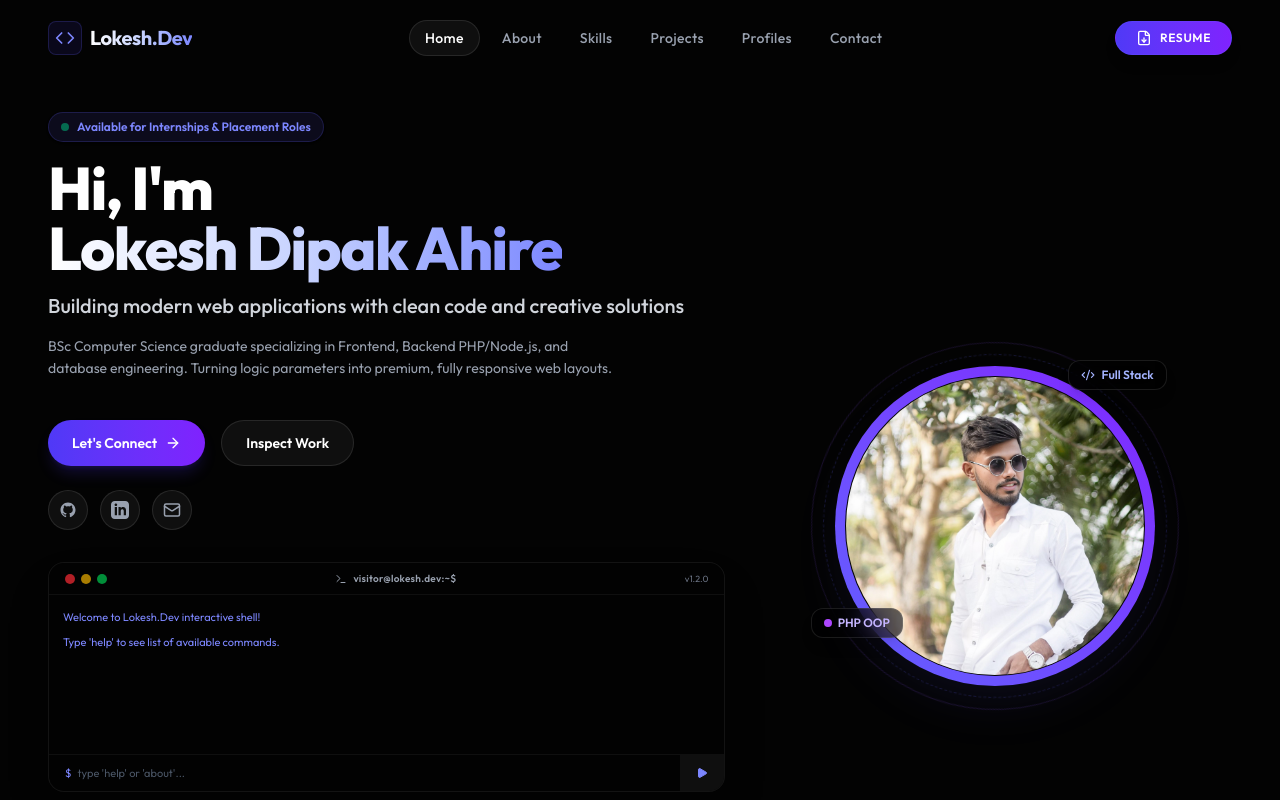
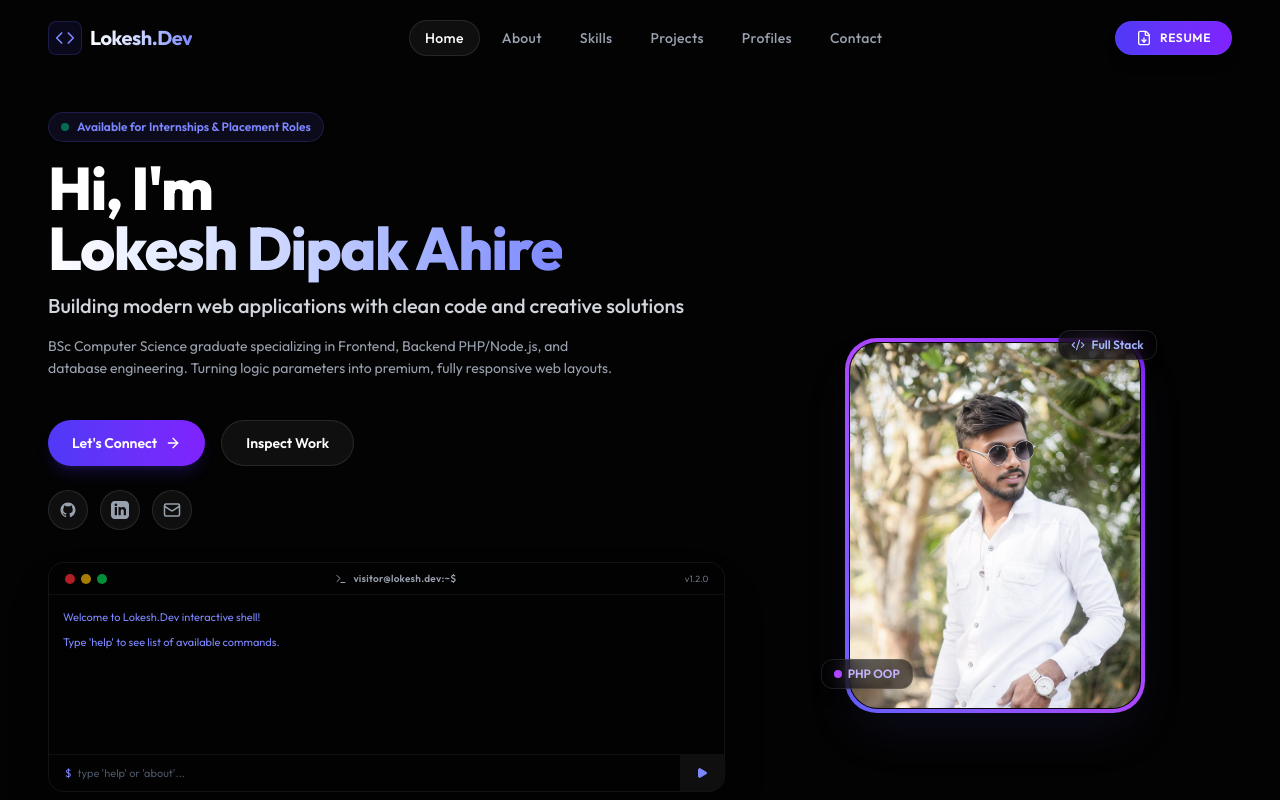
Before and after one commit to luckyyy08/Personal-Portfolio, a Next.js app: page / in a window 1280 px wide. Shown: the top 800 px of the page. Built offline with nearby package versions, Linux system fonts and the light colour scheme.

Commit message:
style: Change profile picture layout to Apple squircle format for better alignment and quality

```diff
--- a/src/components/Hero.tsx
+++ b/src/components/Hero.tsx
@@ -292,30 +292,30 @@ export default function Hero() {
           {/* Profile Right Container - Centered and Large */}
           <div className="lg:col-span-5 flex flex-col items-center justify-center">
 
-            {/* Sci-Fi Orbiting Photo Frame holding profile pic */}
-            <div className="relative mx-auto select-none mt-10 lg:mt-0">
-              <div className="relative w-[260px] h-[260px] sm:w-[320px] sm:h-[320px] rounded-full p-2.5 bg-gradient-to-tr from-indigo-500 to-violet-600 shadow-2xl shadow-indigo-500/10 flex items-center justify-center">
-                <div className="relative w-full h-full rounded-full overflow-hidden border border-black/30 bg-[#07070a]">
+            {/* Sci-Fi Squircle Frame holding profile pic */}
+            <div className="relative mx-auto select-none mt-10 lg:mt-0 max-w-[260px] sm:max-w-[300px] w-full group">
+              {/* Soft Backlight glow */}
+              <div className="absolute -inset-4 bg-indigo-500/15 blur-xl rounded-[2.5rem] -z-10 group-hover:bg-indigo-500/25 transition-all duration-300 animate-pulse-glow" />
+
+              {/* Main Outer Border container */}
+              <div className="relative w-full aspect-[4/5] rounded-[2rem] p-1 bg-gradient-to-tr from-indigo-500 via-purple-500 to-violet-600 shadow-2xl shadow-indigo-500/10 flex items-center justify-center overflow-hidden">
+                <div className="relative w-full h-full rounded-[1.8rem] overflow-hidden border border-black/30 bg-[#07070a]">
                   <Image
                     src="/assets/image/Pic.jpg"
                     alt="Lokesh Dipak Ahire"
                     fill
-                    className="object-cover object-top scale-105"
+                    className="object-cover object-top scale-102 group-hover:scale-105 transition-transform duration-500"
                     priority
                   />
                 </div>
-
-                {/* Animated Rotating Concentric Sci-fi Rings */}
-                <div className="absolute -inset-3 border border-indigo-500/20 border-dashed rounded-full animate-orbit-clockwise pointer-events-none" />
-                <div className="absolute -inset-6 border border-violet-500/15 rounded-full animate-orbit-counter pointer-events-none" />
               </div>
 
               {/* Floating Skill Indicators */}
-              <div className="absolute -top-1.5 -right-3 px-3 py-1.5 rounded-xl bg-black/60 border border-white/10 backdrop-blur-md flex items-center gap-1.5 text-xs text-indigo-300 font-semibold shadow-lg">
+              <div className="absolute -top-2 -right-3 px-3 py-1.5 rounded-xl bg-black/60 border border-white/10 backdrop-blur-md flex items-center gap-1.5 text-xs text-indigo-300 font-semibold shadow-lg">
                 <Code2 className="w-3.5 h-3.5" />
                 Full Stack
               </div>
-              <div className="absolute bottom-12 -left-6 px-3 py-1.5 rounded-xl bg-black/60 border border-white/10 backdrop-blur-md flex items-center gap-1.5 text-xs text-violet-300 font-semibold shadow-lg">
+              <div className="absolute bottom-6 -left-6 px-3 py-1.5 rounded-xl bg-black/60 border border-white/10 backdrop-blur-md flex items-center gap-1.5 text-xs text-violet-300 font-semibold shadow-lg">
                 <span className="w-2 h-2 rounded-full bg-purple-500" />
                 PHP OOP
               </div>
```
